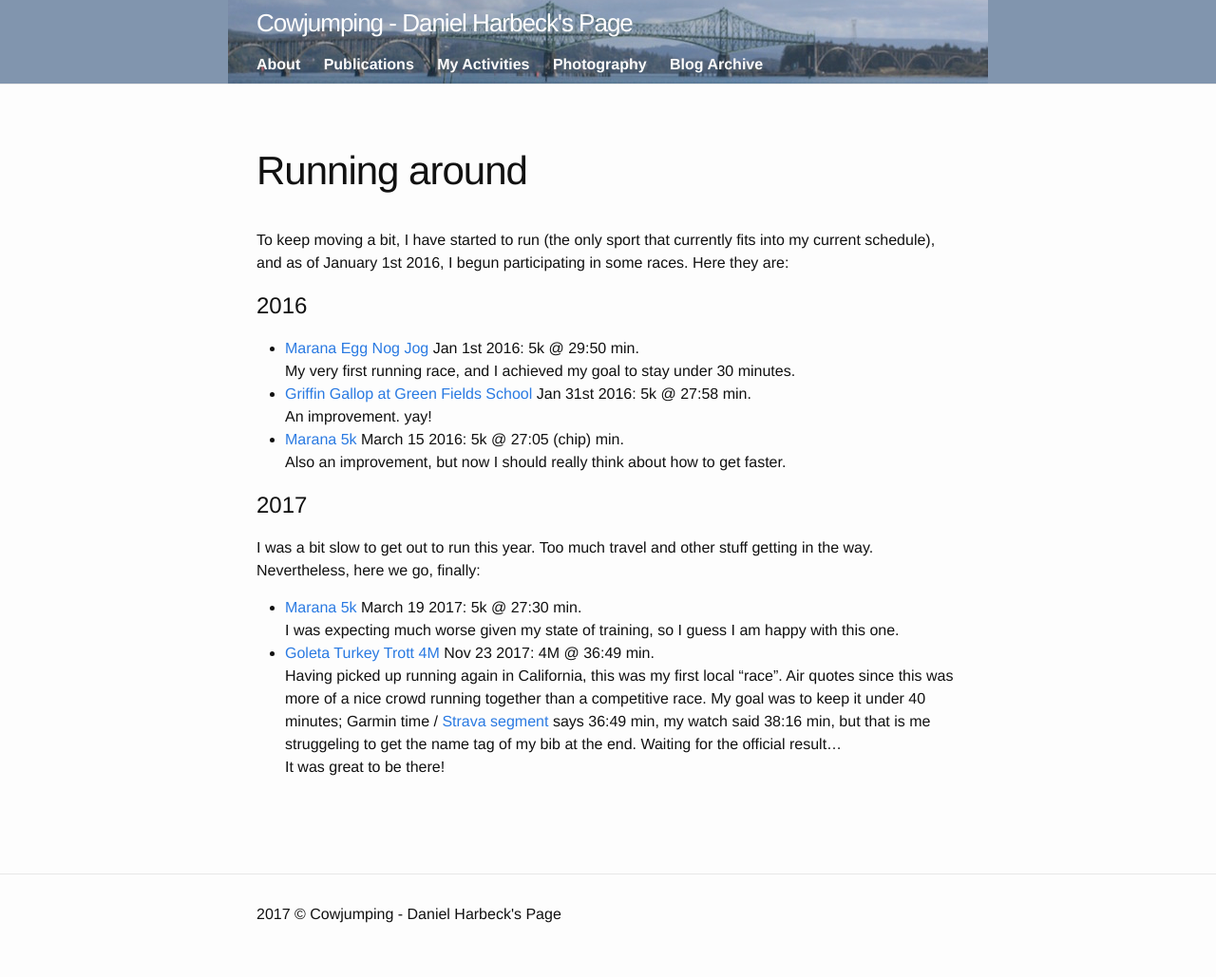
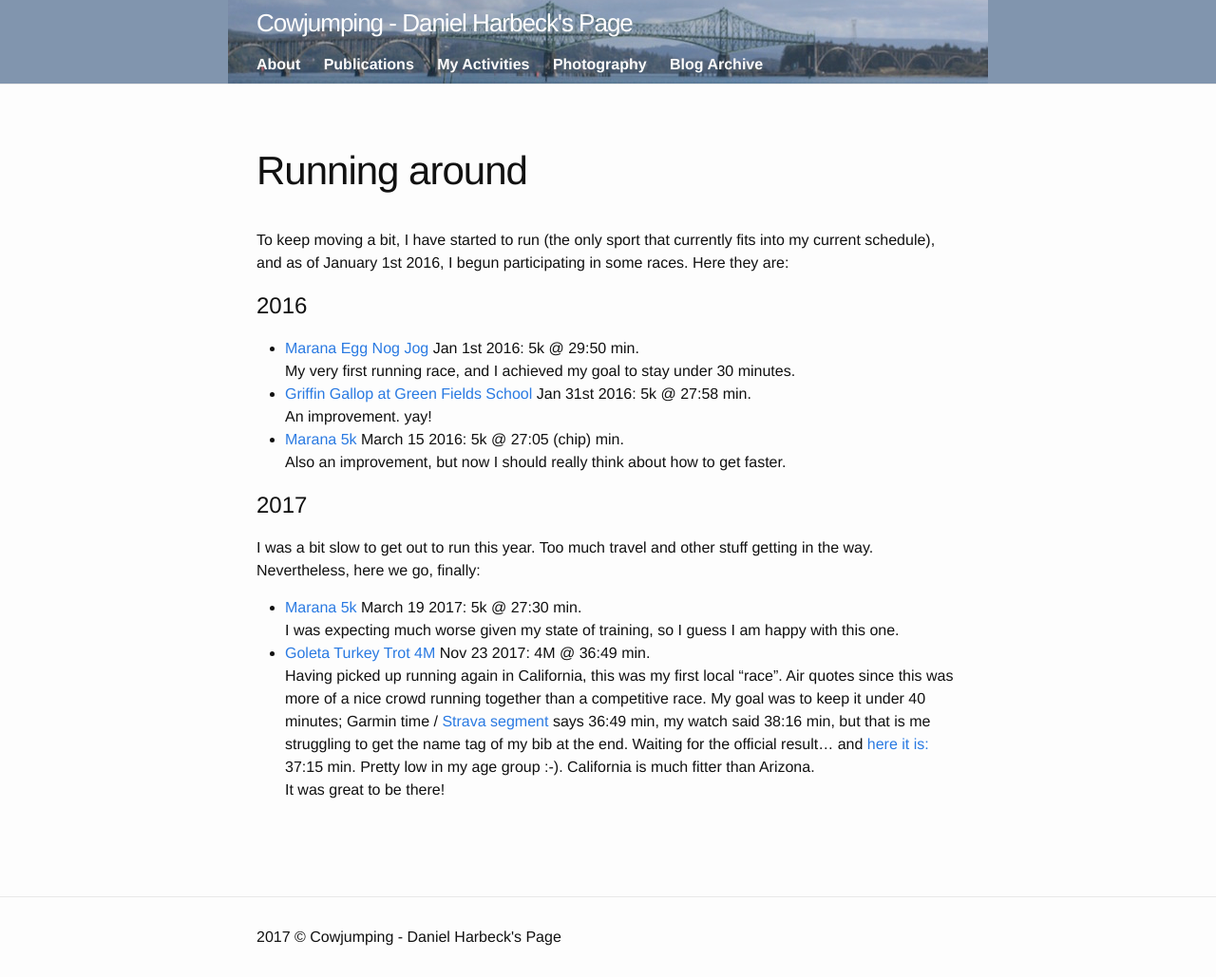
Before and after one commit to drhaz/drhaz.github.io, a Jekyll site: the page built from _myactivities/running.md, in a window 1280 px wide. Shown: the whole page at 95% size. Built offline with Jekyll 4.4.1, drawn with Linux system fonts in a browser that asks for light colours; before the commit the page ends 1005 px from its top, so only the background shows below that.

Commit message:
update running with official time from Goleta 4M

```diff
--- a/_myactivities/running.md
+++ b/_myactivities/running.md
@@ -25,11 +25,11 @@ way. Nevertheless, here we go, finally:
 
 * [Marana 5k](http://www.azroadrunners.org/results/detail/marana-5000-results-2017) March 19 2017: 5k @ 27:30 min.\\
   I was expecting much worse given my state of training, so I guess I am happy with this one.
-* [Goleta Turkey Trott 4M](http://www.runsantabarbara.com/thanksgiving-4-miler/) Nov 23 2017: 4M @ 36:49 min.\\
+* [Goleta Turkey Trot 4M](http://www.runsantabarbara.com/thanksgiving-4-miler/) Nov 23 2017: 4M @ 36:49 min.\\
   Having picked up running again in California, this was my first local "race".
   Air quotes since this was more of a nice crowd running together than a
   competitive race. My goal was to keep it under 40 minutes;  Garmin time /
   [Strava segment](https://www.strava.com/segments/6105454) says 36:49 min, my
-  watch said 38:16 min, but that is me struggeling to get the name tag of my
-  bib at the end. Waiting for the official result... \\
+  watch said 38:16 min, but that is me struggling to get the name tag of my
+  bib at the end. Waiting for the official result... and [here it is:](http://results.active.com/events/thanksgiving-4-miler-2017--2/thanksgiving-4-miler-2017/expanded) 37:15 min. Pretty low in my age group :-). California is much fitter than Arizona. \\
   It was great to be there!
```
